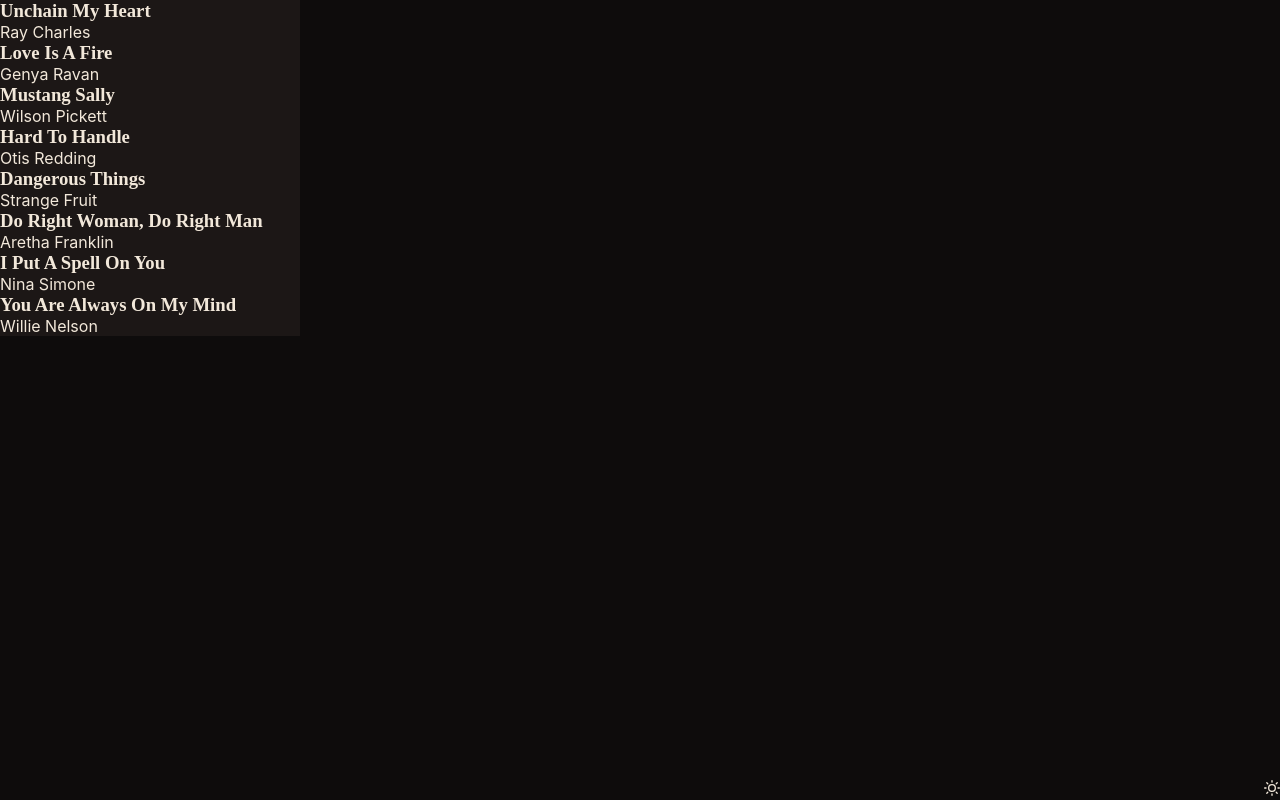
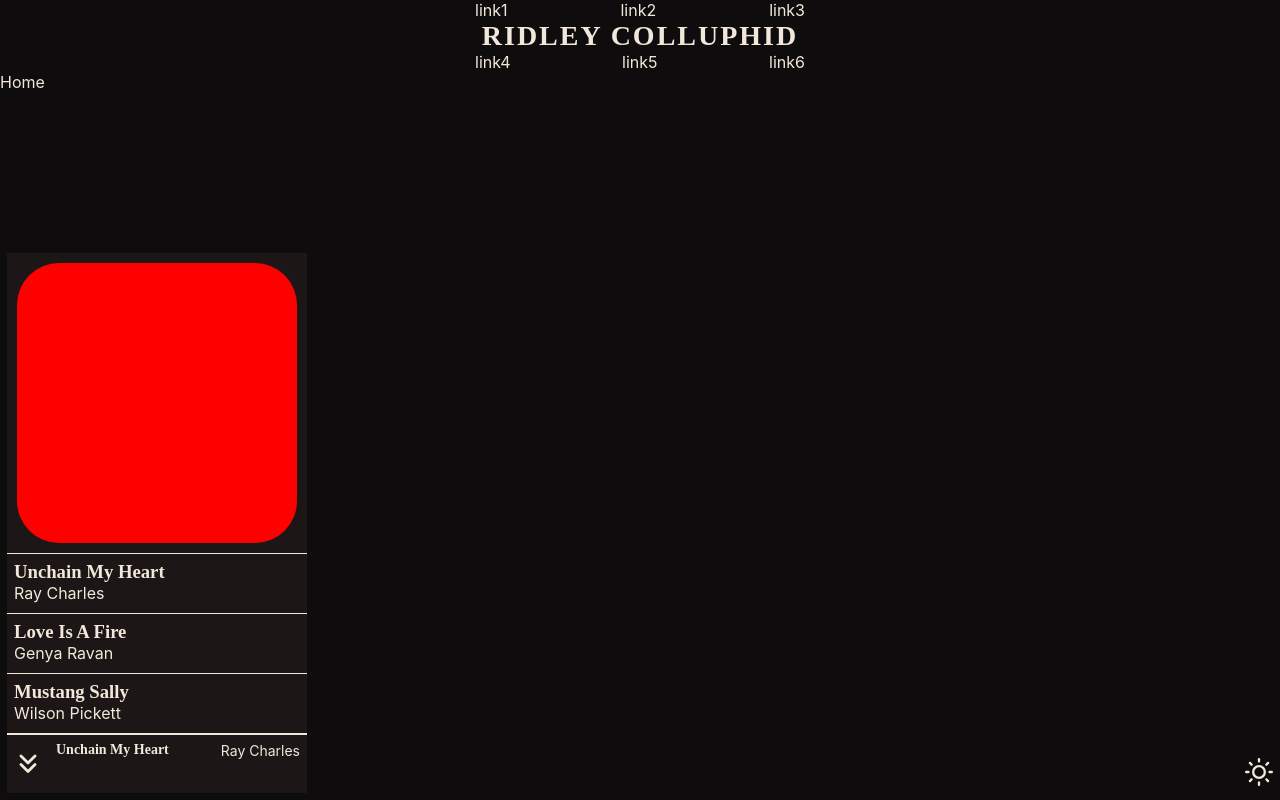
Before and after one commit to DougieHawes42/ridley-colluphid-music-client, a React (Create React App) app: page / in a window 1280 px wide. Built offline with nearby package versions, Linux system fonts and the light colour scheme.

Commit message:
added music player and header

```diff
--- a/src/App.js
+++ b/src/App.js
@@ -5,7 +5,9 @@
 
 // components
 // layout
+import Header from "./components/layout/Header";
 import ModeToggle from "./components/layout/ModeToggle";
+import MusicPlayer from "./components/layout/MusicPlayer";
 // routes
 // public
 import Home from "./components/routes/public/Home";
@@ -15,6 +17,7 @@
 
   return (
     <div className={`app ${darkmodeOn ? "app-darkmode" : "app-lightmode"}`}>
+      <Header />
       <Routes>
         <Route path="/" element={<Home darkmode={darkmodeOn} />} />
       </Routes>
@@ -22,6 +25,7 @@
         onClick={() => setDarkmodeOn(!darkmodeOn)}
         darkmode={darkmodeOn}
       />
+      <MusicPlayer darkmode={darkmodeOn} />
     </div>
   );
 };
--- /dev/null
+++ b/src/components/layout/Header.js
@@ -0,0 +1,23 @@
+import "./style.scss";
+
+const Header = () => {
+  return (
+    <div className="header">
+      <navbar className="navbar">
+        <div className="link">link1</div>
+        <div className="link">link2</div>
+        <div className="link">link3</div>
+      </navbar>
+      <div className="header-title-container">
+        <h1 className="header-title">RIDLEY COLLUPHID</h1>
+      </div>
+      <navbar className="navbar">
+        <div className="link">link4</div>
+        <div className="link">link5</div>
+        <div className="link">link6</div>
+      </navbar>
+    </div>
+  );
+};
+
+export default Header;
--- /dev/null
+++ b/src/components/layout/MusicPlayer.js
@@ -0,0 +1,81 @@
+import { useState } from "react";
+import { HiChevronDoubleDown, HiChevronDoubleUp } from "react-icons/hi";
+
+import "./style.scss";
+
+const MusicPlayer = ({ darkmode }) => {
+  const [isOpen, setIsOpen] = useState(true);
+
+  const songs = [
+    { id: 1, title: "Unchain My Heart", originalArtist: "Ray Charles" },
+    { id: 2, title: "Love Is A Fire", originalArtist: "Genya Ravan" },
+    { id: 3, title: "Mustang Sally", originalArtist: "Wilson Pickett" },
+    { id: 4, title: "Hard To Handle", originalArtist: "Otis Redding" },
+    { id: 5, title: "Dangerous Things", originalArtist: "Strange Fruit" },
+    {
+      id: 6,
+      title: "Do Right Woman, Do Right Man",
+      originalArtist: "Aretha Franklin",
+    },
+    {
+      id: 7,
+      title: "I Put A Spell On You",
+      originalArtist: "Nina Simone",
+    },
+    {
+      id: 8,
+      title: "You Are Always On My Mind",
+      originalArtist: "Willie Nelson",
+    },
+  ];
+
+  return (
+    <div
+      className={`music-player ${darkmode ? "music-player-darkmode" : "music-player-lightmode"}`}
+    >
+      {isOpen && (
+        <div className="music-player-selection">
+          <div className="music-player-screen-container">
+            <div className="music-player-screen"></div>
+          </div>
+          <div className="music-player-songs-container">
+            {songs.map((s) => (
+              <div className="music-player-songs-song" key={s.id}>
+                <h3 className="music-player-songs-song-title">{s.title}</h3>
+                <p className="music-player-songs-song-artist">
+                  {s.originalArtist}
+                </p>
+              </div>
+            ))}
+          </div>
+        </div>
+      )}
+      <div className="music-player-collapsed">
+        <div
+          className="music-player-toggle-container"
+          onClick={() => setIsOpen(!isOpen)}
+        >
+          {isOpen ? (
+            <HiChevronDoubleDown className="music-player-toggle-icon" />
+          ) : (
+            <HiChevronDoubleUp className="music-player-toggle-icon" />
+          )}
+        </div>
+        <div className="music-player-details-container">
+          <div className="music-player-details">
+            <div className="music-player-current-song">
+              <div className="music-player-current-song-title-container">
+                <h3 className="music-player-current-song-title">
+                  Unchain My Heart
+                </h3>
+              </div>
+              <p className="music-player-current-song-artist">Ray Charles</p>
+            </div>
+          </div>
+        </div>
+      </div>
+    </div>
+  );
+};
+
+export default MusicPlayer;
--- a/src/components/layout/style.scss
+++ b/src/components/layout/style.scss
@@ -1,7 +1,95 @@
 @import "../../display/style/variables";
 
+.header {
+  margin: 0 auto;
+  width: $min-width;
+  .navbar {
+    display: flex;
+    justify-content: space-between;
+  }
+  .header-title-container {
+    text-align: center;
+    .header-title {
+      font-size: 28px;
+      letter-spacing: 2px;
+    }
+  }
+}
+
 .mode-toggle {
-  bottom: 0;
+  bottom: 7px;
+  font-size: 28px;
   position: absolute;
-  right: 0;
+  right: 7px;
 }
+
+.music-player {
+  bottom: 7px;
+  left: 7px;
+  max-height: 540px;
+  overflow: hidden;
+  position: absolute;
+  width: 300px;
+  .music-player-selection {
+    .music-player-screen-container {
+      min-height: 300px;
+      padding: 10px;
+      .music-player-screen {
+        background-color: red;
+        border-radius: 42px;
+        height: 280px;
+      }
+    }
+    .music-player-songs-container {
+      max-height: 180px;
+      overflow: hidden;
+      .music-player-songs-song {
+        border-top-width: 1px;
+        height: 60px;
+        padding: 7px;
+      }
+    }
+  }
+  .music-player-collapsed {
+    border-top-width: 2px;
+    height: 60px;
+    display: grid;
+    grid-template-columns: 42px 1fr;
+    width: 100%;
+    .music-player-details-container {
+      .music-player-details {
+        .music-player-current-song {
+          display: flex;
+          justify-content: space-between;
+          max-height: 28px;
+          overflow: hidden;
+          padding: 7px;
+          .music-player-current-song-title,
+          .music-player-current-song-artist {
+            font-size: 14px;
+          }
+          .music-player-current-song-title {
+            max-width: 140px;
+          }
+          .music-player-current-song-artist {
+          }
+        }
+      }
+    }
+    .music-player-toggle-container {
+      padding: 14px 7px;
+      .music-player-toggle-icon {
+        cursor: pointer;
+        font-size: 28px;
+      }
+    }
+  }
+}
+
+.music-player-darkmode {
+  background-color: $colour02;
+}
+
+.music-player-lightmode {
+  background-color: $colour07;
+}
--- a/src/components/routes/public/Home.js
+++ b/src/components/routes/public/Home.js
@@ -1,43 +1,7 @@
 import "./style.scss";
 
 const Home = ({ darkmode }) => {
-  const songs = [
-    { id: 1, title: "Unchain My Heart", originalArtist: "Ray Charles" },
-    { id: 2, title: "Love Is A Fire", originalArtist: "Genya Ravan" },
-    { id: 3, title: "Mustang Sally", originalArtist: "Wilson Pickett" },
-    { id: 4, title: "Hard To Handle", originalArtist: "Otis Redding" },
-    { id: 5, title: "Dangerous Things", originalArtist: "Strange Fruit" },
-    {
-      id: 6,
-      title: "Do Right Woman, Do Right Man",
-      originalArtist: "Aretha Franklin",
-    },
-    {
-      id: 7,
-      title: "I Put A Spell On You",
-      originalArtist: "Nina Simone",
-    },
-    {
-      id: 8,
-      title: "You Are Always On My Mind",
-      originalArtist: "Willie Nelson",
-    },
-  ];
-
-  return (
-    <div className="Home">
-      <div
-        className={`songs-container ${darkmode ? "songs-container-darkmode" : "songs-container-lightmode"}`}
-      >
-        {songs.map((s) => (
-          <div className="song" key={s.id}>
-            <h3 className="song-title">{s.title}</h3>
-            <p className="song-artist">{s.originalArtist}</p>
-          </div>
-        ))}
-      </div>
-    </div>
-  );
+  return <div className="Home">Home</div>;
 };
 
 export default Home;
--- a/src/components/routes/public/style.scss
+++ b/src/components/routes/public/style.scss
@@ -1,13 +1 @@
 @import "../../../display/style/variables";
-
-.songs-container {
-  width: 300px;
-}
-
-.songs-container-darkmode {
-  background-color: $colour02;
-}
-
-.songs-container-lightmode {
-  background-color: $colour07;
-}
--- a/src/display/style/_variables.scss
+++ b/src/display/style/_variables.scss
@@ -12,3 +12,5 @@
 
 $font01: "Playfair Display", serif;
 $font02: "Inter", sans-serif;
+
+$min-width: 330px;
--- a/src/display/style/style.scss
+++ b/src/display/style/style.scss
@@ -1,6 +1,8 @@
 @import "./variables";
 
 * {
+  border-style: solid;
+  border-width: 0;
   box-sizing: border-box;
   font-family: $font02;
   margin: 0;
@@ -24,6 +26,7 @@
     color: $colour03;
   }
   background-color: $colour01;
+  border-color: $colour03;
 }
 
 .app-lightmode {
@@ -31,4 +34,5 @@
     color: $colour08;
   }
   background-color: $colour06;
+  border-color: $colour08;
 }
```
